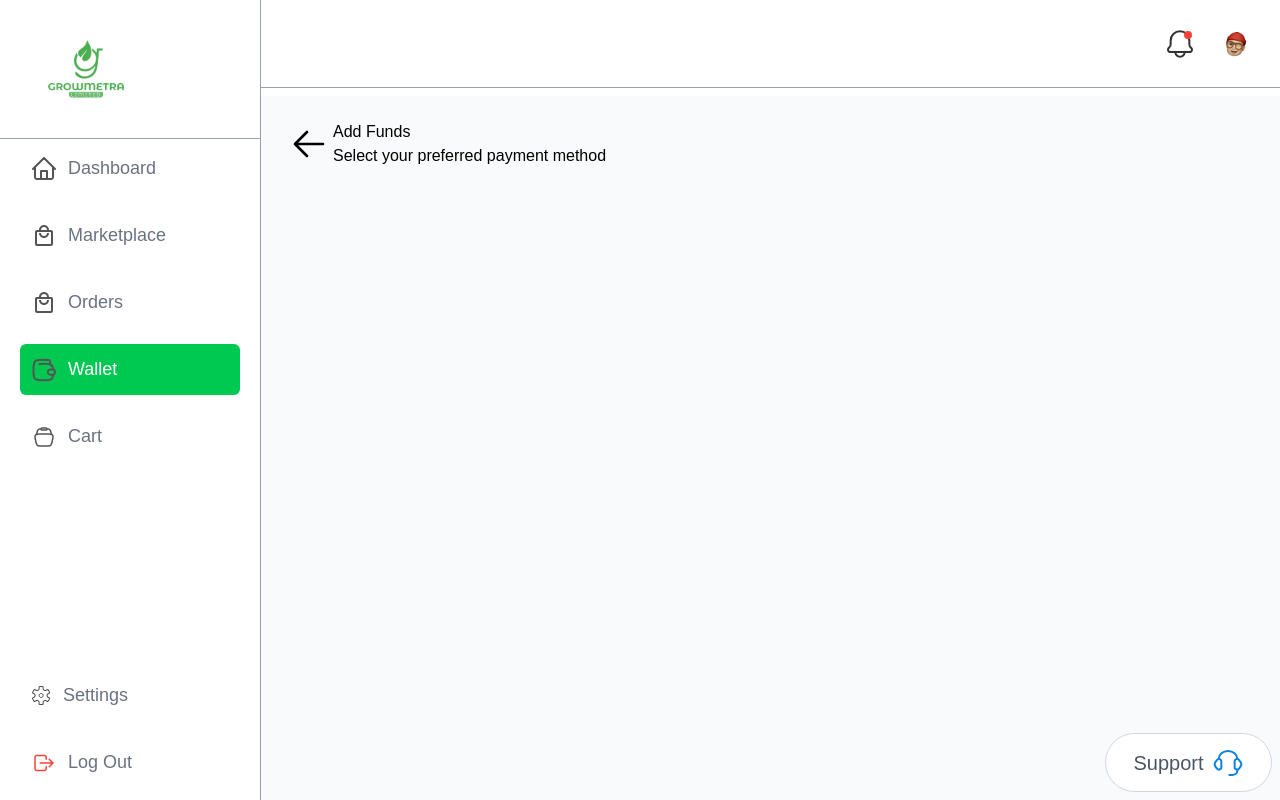
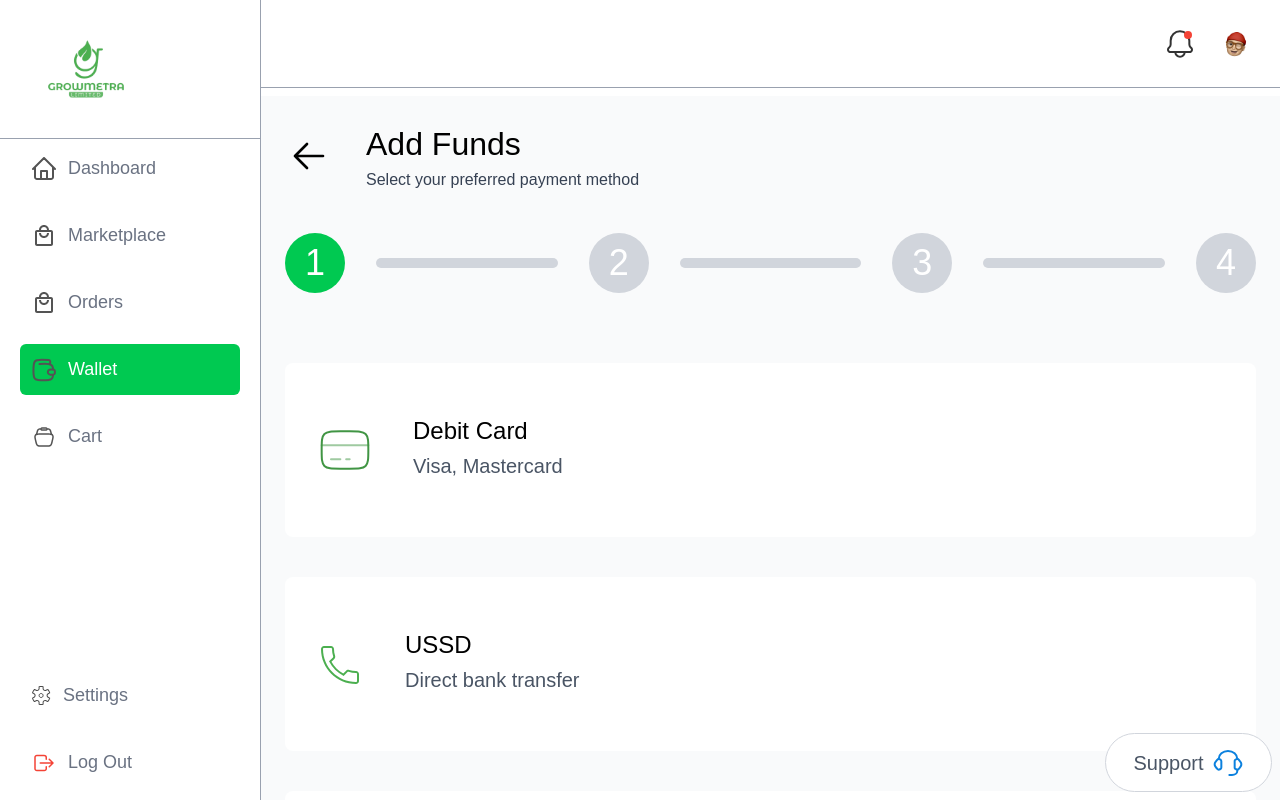
Before and after one commit to GROWMETRA11/GrowMetra11, a React (Vite) app: page /Wallet/addFunds in a window 1280 px wide. Built offline with nearby package versions, Linux system fonts and the light colour scheme.

Commit message:
feat: Added Add Funds section in dashboad

```diff
--- /dev/null
+++ b/src/Components/iconComponent/BankIcon.jsx
@@ -0,0 +1,12 @@
+import React from 'react'
+
+const BankIcon = () => {
+  return (
+    <svg width="56" height="56" viewBox="0 0 56 56" fill="none" xmlns="http://www.w3.org/2000/svg">
+<path d="M7 22.1654L28 9.33203L49 22.1654M11.6667 46.6654H44.3333M23.3333 20.9987H32.6667M14 39.6654V27.9987M23.3333 39.6654V27.9987M32.6667 39.6654V27.9987M42 39.6654V27.9987" stroke="#419544" stroke-width="2" stroke-linecap="round" stroke-linejoin="round"/>
+</svg>
+
+  )
+}
+
+export default BankIcon
--- /dev/null
+++ b/src/Components/iconComponent/DebitCardIcon.jsx
@@ -0,0 +1,13 @@
+import React from 'react'
+
+const DebitCardIcon = () => {
+  return (
+    <svg width="56" height="56" viewBox="0 0 56 56" fill="none" xmlns="http://www.w3.org/2000/svg">
+<path d="M4.66797 27.9987C4.66797 19.1997 4.66797 14.799 7.40264 12.0667C10.1373 9.33436 14.5356 9.33203 23.3346 9.33203H32.668C41.467 9.33203 45.8676 9.33203 48.6 12.0667C51.3323 14.8014 51.3346 19.1997 51.3346 27.9987C51.3346 36.7977 51.3346 41.1984 48.6 43.9307C45.8653 46.663 41.467 46.6654 32.668 46.6654H23.3346C14.5356 46.6654 10.135 46.6654 7.40264 43.9307C4.6703 41.196 4.66797 36.7977 4.66797 27.9987Z" stroke="#419544" stroke-width="2"/>
+<path opacity="0.5" d="M23.3346 37.332H14.0013M32.668 37.332H29.168M4.66797 23.332H51.3346" stroke="#419544" stroke-width="2" stroke-linecap="round"/>
+</svg>
+
+  )
+}
+
+export default DebitCardIcon
--- a/src/pages/dashboard/famers/screen/wallet/AddFunds.jsx
+++ b/src/pages/dashboard/famers/screen/wallet/AddFunds.jsx
@@ -1,21 +1,170 @@
-import React from 'react'
-import DashboardLayout from '../../components/DashboardLayout'
-import ArrowBack from '../../../../../Components/iconComponent/ArrowBack'
+import React, { useState } from 'react'
+import DashboardLayout from "../../components/DashboardLayout";
+import ArrowBack from "../../../../../Components/iconComponent/ArrowBack";
+import DebitCardIcon from "../../../../../Components/iconComponent/DebitCardIcon";
+import PhoneIcon from "../../../../../Components/iconComponent/PhoneIcon";
+import BankIcon from "../../../../../Components/iconComponent/BankIcon";
 
 const AddFunds = () => {
+  const [step, setStep] = useState(1)
+
+  const fundsType = [
+    {
+      title: "Debit Card",
+      text: "Visa, Mastercard",
+      icon: <DebitCardIcon />,
+    },
+    {
+      title: "USSD",
+      text: "Direct bank transfer",
+      icon: <PhoneIcon />,
+    },
+    {
+      title: "Bank Transfer",
+      text: "Instant Bank Deposit",
+      icon: <BankIcon />,
+    },
+  ];
+
   return (
     <DashboardLayout>
-        <section>
-            <div className='flex '>
-                <ArrowBack />
-                <span>
-                    <p>Add Funds</p>
-                    <p>Select your preferred payment method</p>
-                </span>
+      <section className="overflow-x-hidden">
+      <div className="flex items-center gap-[33px] mb-[41px]">
+          <ArrowBack />
+          <div>
+            <p className="text-[32px] font-normal">Add Funds</p>
+            <p className="text-base font-normal text-gray-700">
+              Select your preferred payment method
+            </p>
+          </div>
+        </div>
+
+        <div className="w-full flex items-center justify-between gap-[31px]">
+          <div className="bg-green-500 size-[60px] h-[60px] text-4xl text-white font-medium rounded-full px-6 py-[7px] flex justify-center items-center ">
+            1
+          </div>
+
+          <div className={`${step > 1 ? "bg-green-500" : "bg-gray-300"}  w-full  h-[10px] rounded-full `}></div>
+          <div className={`${step > 1 ? "bg-green-500" : "bg-gray-300"}  size-[60px] text-4xl text-white font-medium rounded-full px-6 py-[7px] flex justify-center items-center `}>
+            2
+          </div>
+
+
+          <div className={`${step > 2 ? "bg-green-500" : "bg-gray-300"} w-full  h-[10px] rounded-full`}></div>
+          <div className={`${step > 2 ? "bg-green-500" : "bg-gray-300"} size-[60px] text-4xl text-white font-medium rounded-full px-6 py-[7px] flex justify-center items-center`}>
+            3
+          </div>
+
+          <div className={`${step > 3 ? "bg-green-500" : "bg-gray-300"} w-full h-[10px] rounded-full`}></div>
+          <div className={`${step > 3 ? "bg-green-500" : "bg-gray-300"} size-[60px] text-4xl text-white font-medium rounded-full flex px-6 py-[7px] justify-center items-center`}>
+            4
+          </div>
+        </div>
+
+
+        {/* Add Funds First Step */}
+      { step === 1 && ( <div>
+        <div className="w-full mt-[70px]">
+          {fundsType.map((item, index) => (
+            <div
+              key={index}
+              className=" bg-white px-8 py-[56px] gap-10 flex items-center rounded-lg mb-10"
+            >
+              <p>{item.icon}</p>
+              <div>
+                <h2 className="font-normal text-2xl leading-[100%]">
+                  {item.title}
+                </h2>
+                <p className="font-normal text-[20px] text-gray-600 mt-2">
+                  {item.text}
+                </p>
+              </div>
             </div>
-        </section>
+          ))}
+        </div>
+
+        <div className="">
+          <button onClick={() => setStep(2)} className="bg-green-500  text-white font-medium text-[20px] rounded-md h-[50px] w-full max-w-[700px] flex justify-center items-center">
+            Continue
+          </button>
+        </div>
+      </div>)}
+
+
+
+        {/* Add Funds Second Step */}
+        { step === 2 && ( <div>
+          <div className="mt-[57px]">
+            <h2 className="font-normal text-2xl leading-[100%] mb-6">
+              Amount to Add
+            </h2>
+          </div>
+
+          <div className="bg-white rounded-lg w-full px-8 py-[56px] flex items-center gap-[45px] mt-6">
+            <span className="text-5xl font-normal text-green-500">₦</span>
+            <input
+              type="text"
+              placeholder="0"
+              className="w-full text-5xl placeholder: py-2 outline-none "
+            />
+            {/* <p className='text-5xl text-gray-600 font-normal'>0</p> */}
+          </div>
+
+          <div className="grid grid-cols-2 gap-[31px]">
+            <div className="bg-white rounded-lg text-2xl font-normal h-[60px] flex justify-center items-center ">
+              ₦5,000
+            </div>
+            <div className="bg-white rounded-lg text-2xl font-normal h-[60px] flex justify-center items-center ">
+              ₦10,000
+            </div>
+            <div className="bg-white rounded-lg text-2xl font-normal h-[60px] flex justify-center items-center ">
+              ₦25,000
+            </div>
+            <div className="bg-white rounded-lg text-2xl font-normal h-[60px] flex justify-center items-center ">
+              ₦50,000
+            </div>
+          </div>
+
+          <div>
+          <div className='flex flex-col lg:flex-row justify-start gap-10 items-center mt-[70px]'>
+              <button onClick={() => setStep(3)} className='bg-green-500  text-white font-medium text-[20px] rounded-md h-[50px] w-full max-w-[700px] flex justify-center items-center'>Continue</button>
+              <button onClick={() => setStep(1)} className='bg-white border border-gray-300 font-medium text-[20px] rounded-md h-[50px] w-full max-w-[700px] flex justify-center items-center'>Back</button>
+            </div>
+          </div>
+        </div>)}
+
+        {/* Add Funds Third Step */}
+        { step === 3 && ( <div>
+          <div className="px-8 py-[27px] bg-white rounded-lg flex justify-between mt-[70px] ">
+            <p className="text-[20px] font-normal text-gray-600">Payment Method</p>
+            <p className="text-[20px] font-normal text-gray-900">Debit Card</p>
+          </div>
+
+          <div className="px-8 py-[27px] bg-white rounded-lg flex justify-between mt-[70px] ">
+            <p className="text-[20px] font-normal text-gray-600">Amount</p>
+            <p className="text-[20px] font-normal text-gray-900">₦25,000</p>
+          </div>
+
+          <div className="px-8 py-[27px] bg-white rounded-lg flex justify-between mt-[70px] ">
+            <p className="text-[20px] font-normal text-gray-600">Fee</p>
+            <p className="text-[20px] font-normal text-gray-900">₦0</p>
+          </div>
+
+          <div>
+            <p className="px-8 py-[27px] bg-green-200 rounded-lg font-normal text-gray-600 text-[20px] mt-6">Your funds will be credited instantly to your GrowMetra wallet after successful payment.</p>
+          </div>
+
+
+
+          <div className='flex flex-col lg:flex-row justify-start gap-10 items-center mt-[70px]'>
+              <button onClick={() => setStep(4)} className='bg-green-500  text-white font-medium text-[20px] rounded-md h-[50px] w-full max-w-[700px] flex justify-center items-center'>Confirm Payment</button>
+              <button onClick={() => setStep(2)} className='bg-white border border-gray-300 font-medium text-[20px] rounded-md h-[50px] w-full max-w-[700px] flex justify-center items-center'>Back</button>
+            </div>
+
+        </div>)}
+      </section>
     </DashboardLayout>
-  )
-}
+  );
+};
 
-export default AddFunds
+export default AddFunds;
```
